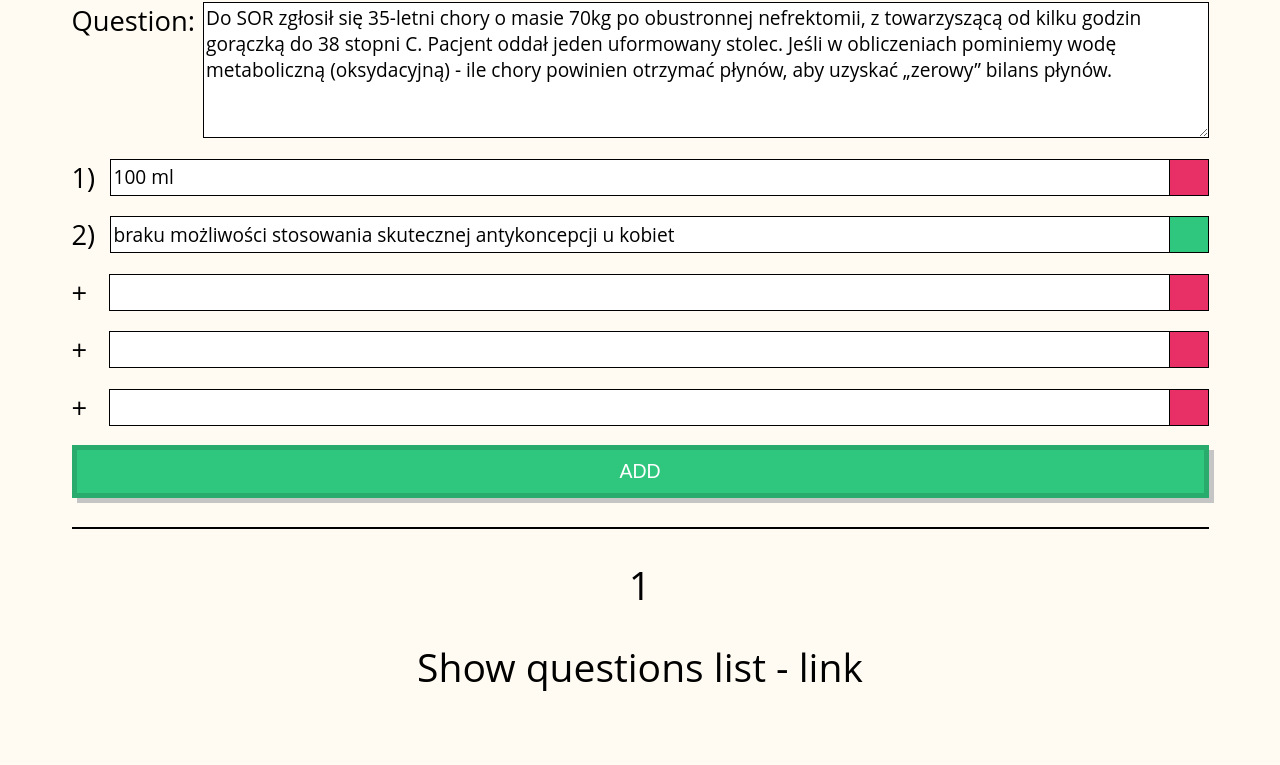
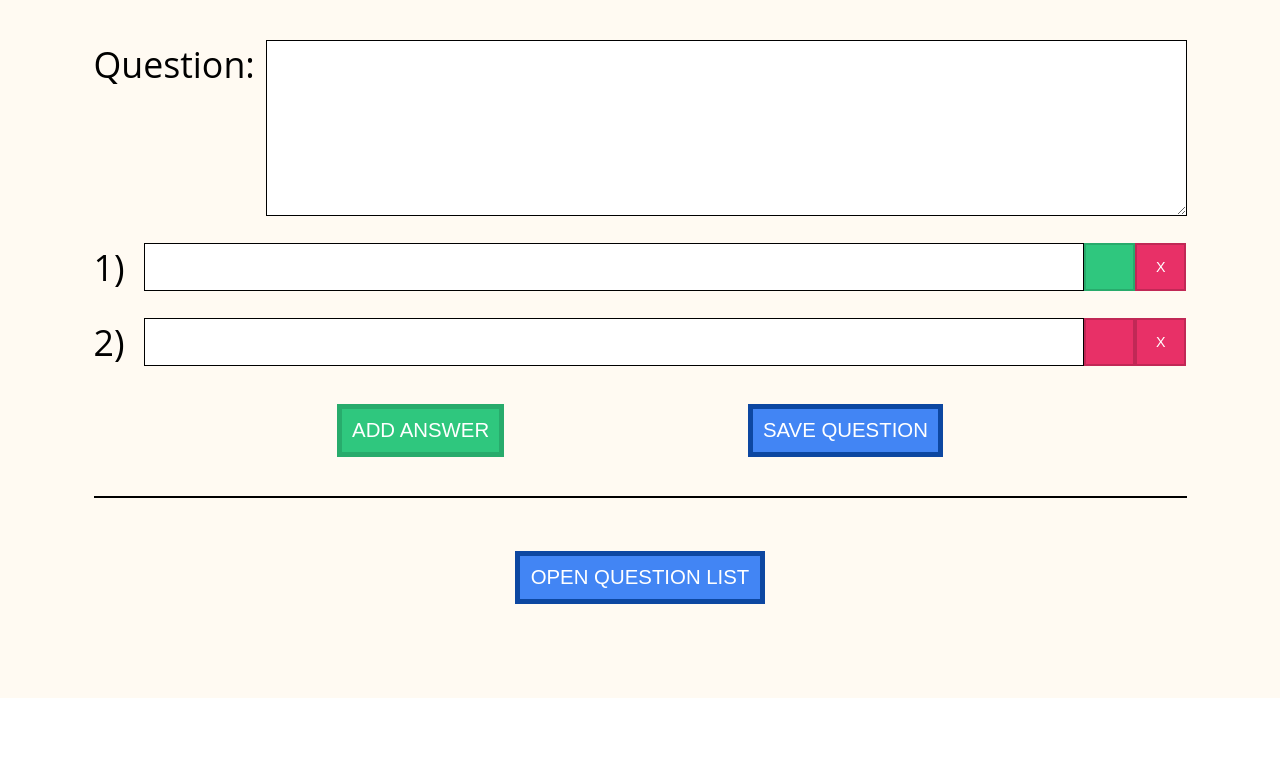
Before and after one commit to ZooMic/real-projects, a React app in the folder quizit/: page /edit/1 in a window 1280 px wide. Shown: the part 244-1009 px from the top of the page. After the commit the page ends 942 px from the top, so only its background shows below. Built offline with nearby package versions, Linux system fonts and the light colour scheme.

Commit message:
quizit: Mid size changes - firebase init, before major refactor

```diff
--- a/quizit/src/components/Button/Button.js
+++ b/quizit/src/components/Button/Button.js
@@ -2,7 +2,7 @@ import React from 'react';
 import classNames from 'classnames';
 import { getSizeStyle, MEDIUM } from './size.helper';
 import { getColorStyle, POSITIVE, DISABLED } from './color.helper';
-import { btn } from './Button.module.css';
+import { btn, simple } from './Button.module.css';
 
 const Button = (props) => {
     const {
@@ -13,6 +13,8 @@ const Button = (props) => {
         className = '',
         onClick,
         onDisabledClicked,
+        isSimple = true,
+        ...rest
     } = props;
 
     const handleClick = event => {
@@ -29,6 +31,7 @@ const Button = (props) => {
 
     const styles = classNames(
         btn,
+        isSimple ? simple : '',
         getSizeStyle(size),
         getColorStyle(disabled ? DISABLED : color),
         className,
@@ -38,6 +41,7 @@ const Button = (props) => {
         <button
             className={styles}
             onClick={handleClick}
+            {...rest}
         >
             {children}
         </button>
--- a/quizit/src/components/Button/Button.module.css
+++ b/quizit/src/components/Button/Button.module.css
@@ -5,9 +5,10 @@
     padding: 0.5em;
     text-align: center;
     border: 5px solid;
-    box-shadow: 5px 5px #c5c5c5;
     color: white;
     transition: 0.05s linear;
+    box-shadow: 5px 5px #c5c5c5;
+
 }
 
 .btn:active {
@@ -15,8 +16,20 @@
     box-shadow: 0px 0px #c5c5c5;
 }
 
+.simple {
+    box-shadow: 0px 0px #c5c5c5;
+}
+
+.simple:active {
+    transform: scale(1.1, 1.1);
+}
+
 /* SIZE HELPER */
-.small { font-size: 0.5em; }
+.xsmall {
+    font-size: 0.4em;
+    border: 2px solid;
+}
+.small { font-size: 0.4em; }
 .medium { font-size: 0.8em; }
 .big { font-size: 1em; }
 
--- /dev/null
+++ b/quizit/src/components/Button/ButtonsGroup.js
@@ -0,0 +1,6 @@
+import React from 'react';
+import { group } from './ButtonsGroup.module.css';
+
+const ButtonsGroup = ({ children }) => (<div className={group}>{children}</div>)
+
+export default ButtonsGroup;
--- /dev/null
+++ b/quizit/src/components/Button/ButtonsGroup.module.css
@@ -0,0 +1,6 @@
+.group {
+    display: flex;
+    flex-direction: row;
+    justify-content: space-evenly;
+    width: 100%;
+}
--- a/quizit/src/components/Button/size.helper.js
+++ b/quizit/src/components/Button/size.helper.js
@@ -1,11 +1,13 @@
-import { small, medium, big } from './Button.module.css';
+import { xsmall, small, medium, big } from './Button.module.css';
 
+const XSMALL = -1;
 const SMALL = 0;
 const MEDIUM = 1;
 const BIG = 2;
 
 const getSizeStyle = size => {
     switch (size) {
+        case XSMALL: return xsmall;
         case SMALL: return small;
         case MEDIUM: return medium;
         case BIG: return big;
@@ -13,4 +15,4 @@ const getSizeStyle = size => {
     }
 }
 
-export { getSizeStyle, SMALL, MEDIUM, BIG }
+export { getSizeStyle, XSMALL, SMALL, MEDIUM, BIG }
--- a/quizit/src/components/MainLayout/MainLayout.module.css
+++ b/quizit/src/components/MainLayout/MainLayout.module.css
@@ -1,7 +1,7 @@
 .outer {
     background-color: #282c34;
     display: flex;
-    font-size: calc(10px + 2vmin);
+    font-size: calc(10px + 3vmin);
     justify-content: center;
     min-height: 100vh;
 }
--- a/quizit/src/components/SupTitle/SupTitle.js
+++ b/quizit/src/components/SupTitle/SupTitle.js
@@ -1,9 +1,8 @@
 import React from 'react'
 import { underline } from './SupTitle.module.css'
 
-const spaces = '   ';
 const SupTitle = ({ children }) => {
-    return <h1 className={underline}>{spaces}{children}</h1>
+    return <h1 className={underline}>{children}</h1>
 }
 
 export default SupTitle;
--- a/quizit/src/components/SupTitle/SupTitle.module.css
+++ b/quizit/src/components/SupTitle/SupTitle.module.css
@@ -9,4 +9,6 @@
         -2px -2px #fffaf2;
     width: 100%;
     white-space: pre;
+    font-size:1.5em;
+    text-align: center;
 }
--- a/quizit/src/containers/AddPage/AddPage.js
+++ b/quizit/src/containers/AddPage/AddPage.js
@@ -1,10 +1,11 @@
-import React, { Fragment, useState, useEffect } from 'react'
+import React, { Fragment, useState, useEffect } from 'react';
 import { NavLink, useHistory } from "react-router-dom";
-import SubLayout from '../../components/SupLayout/';
-import SupTitle from '../../components/SupTitle/';
-import SupContent from '../../components/SupContent/';
-import Modal from '../../components/Modal/';
-import { useTextValidator, useRouteNormalizer } from '../../custom-hooks/';
+import SubLayout from '../../components/SupLayout';
+import SupTitle from '../../components/SupTitle';
+import SupContent from '../../components/SupContent';
+import Modal from '../../components/Modal';
+import { useTextValidator, useRouteNormalizer } from '../../custom-hooks';
+import useQuizActions from '../../reducers/quizes/quizesActions';
 import { error, submitBtn, warning, asterixMessage, available, disabled, warningBtn, input } from './AddPage.module.css';
 
 
@@ -18,6 +19,7 @@ const AddPage = () => {
     const quizNameIsValid = useTextValidator(quizName, [/^[A-Za-z0-9 _]*[A-Za-z0-9][A-Za-z0-9 _]*$/, /^\S+(?: \S+)*$/])
     const normalizedQuizName = useRouteNormalizer(quizName)
     const history = useHistory();
+    const { addQuiz } = useQuizActions();
 
     const onQuizNameChanged = event => {
         const newQuizName = event.target.value;
@@ -28,16 +30,23 @@ const AddPage = () => {
     }
 
     const navLinkHandler = (event) => {
+        event.preventDefault();
         if (!quizNameIsValid) {
-            event.preventDefault();
             setStartedWritting(true)
-            return
+            return;
         }
         if (quizExist) {
-            event.preventDefault();
-            // TODO - add modal with question, if result possitive trigger bellow
-            history.push(`/edit/${normalizedQuizName}`)
+            // TODO - switch confirm modal, to custom modal component
+            const userAllowedToOverride = window.confirm('This quiz name already exist, do you want to override? You will loose all questions in previous version.')
+            if (!userAllowedToOverride) {
+                return;
+            }
         }
+        addQuiz({
+            name: quizName,
+            key: normalizedQuizName,
+        });
+        history.push(`/edit/${normalizedQuizName}`)
     }
 
     useEffect(() => {
--- a/quizit/src/containers/EditQuizPage/EditQuizPage.js
+++ b/quizit/src/containers/EditQuizPage/EditQuizPage.js
@@ -1,12 +1,13 @@
-import React from 'react';
+import React, { useState } from 'react';
 import { useParams } from 'react-router-dom';
 import SubLayout from '../../components/SupLayout';
 import SupTitle from '../../components/SupTitle';
 import SupContent from '../../components/SupContent';
 import SupSpliter from '../../components/SupSpliter';
-import Button, { SMALL } from '../../components/Button';
+import Button, { Group, XSMALL, SMALL, NEUTRAL, NEGATIVE, POSITIVE } from '../../components/Button';
+import { useQuizSelector } from '../../reducers/quizes/quizesSelectors';
 
-import { contentWrapper, inputWrapper, bordered, checkboxButton, green, red, addBtn } from './EditQuizPage.module.css';
+import { contentWrapper, inputWrapper, bordered, sideBtn, checkboxButton, green, red, grey, addBtn, removeBtn } from './EditQuizPage.module.css';
 
 const mock = {
     question: 'Do SOR zgłosił się 35-letni chory o masie 70kg po obustronnej nefrektomii, z towarzyszącą od kilku godzin gorączką do 38 stopni C. Pacjent oddał jeden uformowany stolec. Jeśli w obliczeniach pominiemy wodę metaboliczną (oksydacyjną) - ile chory powinien otrzymać płynów, aby uzyskać „zerowy” bilans płynów.',
@@ -18,44 +19,86 @@ const mock = {
 
 const EditQuizPage = () => {
     const { quizId } = useParams();
+    const { name } = useQuizSelector(quizId);
+    const [question, setQuestion] = useState('');
+    const [answers, setAnswers] = useState([{ text: '', correct: true }, { text: '', correct: false }]);
+
+    const handleQuestionChange = event => {
+        const value = event.target.value;
+        setQuestion(value);
+    };
+
+    const handleAnswerChange = event => {
+        const value = event.target.value;
+        const answerId = event.target.name;
+        const answer = answers[answerId];
+        const newAnswers = [...answers];
+        if (answer) {
+            newAnswers[answerId] = { ...answer, text: value };
+        } else {
+            newAnswers.push({
+                text: value,
+                correct: false,
+            });
+        }
+        setAnswers(newAnswers);
+    }
+
+    const handleAnswerButton = event => {
+        const answerId = event.target.name;
+        const answer = answers[answerId];
+        if (answer) {
+            const newAnswers = [...answers];
+            newAnswers[answerId] = { ...answer, correct: !answer.correct };
+            setAnswers(newAnswers);
+        }
+    }
+
+    const handleAddAnswer = () => {
+        const newAnswers = [...answers, {
+            text: '',
+            correct: false,
+            removeOnBlue: true,
+        }];
+        setAnswers(newAnswers)
+    }
+
+    const handleRemoveAnswer = event => {
+        const answerId = event.target.name;
+        const answer = answers[answerId];
+        if (answer) {
+            const newAnswers = [...answers];
+            newAnswers.splice(Number(answerId), 1);
+            setAnswers(newAnswers);
+        }
+
+    }
+
     return (
         <SubLayout>
             <SupTitle>Edit questions</SupTitle>
             <SupContent className={contentWrapper}>
                 <div className={inputWrapper}>
                     <label htmlFor="question">Question:</label>
-                    <textarea className={bordered} id="question" rows="5" value={mock.question}></textarea>
+                    <textarea className={bordered} id="question" rows="5" value={question} onChange={handleQuestionChange}></textarea>
                 </div>
-                <div className={inputWrapper}>
-                    <label htmlFor="answer1">1)&nbsp;</label>
-                    <input className={bordered} type="text" name="answer1" id="answer1" value={mock.answers[0].text}/>
-                    <button className={`${checkboxButton} ${mock.answers[0].correct ? green: red}`} />
-                </div>
-                <div className={inputWrapper}>
-                    <label htmlFor="answer1">2)&nbsp;</label>
-                    <input className={bordered} type="text" name="answer1" id="answer1" value={mock.answers[1].text}/>
-                    <button className={`${checkboxButton} ${mock.answers[1].correct ? green: red}`} />
-                </div>
-                <div className={inputWrapper}>
-                    <label htmlFor="answer1">+&nbsp;&nbsp;</label>
-                    <input className={bordered} type="text" name="answer1" id="answer1" />
-                    <button className={`${checkboxButton} ${red}`} />
-                </div>
-                <div className={inputWrapper}>
-                    <label htmlFor="answer1">+&nbsp;&nbsp;</label>
-                    <input className={bordered} type="text" name="answer1" id="answer1" />
-                    <button className={`${checkboxButton} ${red}`} />
-                </div>
-                <div className={inputWrapper}>
-                    <label htmlFor="answer1">+&nbsp;&nbsp;</label>
-                    <input className={bordered} type="text" name="answer1" id="answer1" />
-                    <button className={`${checkboxButton} ${red}`} />
-                </div>
-                <Button size={SMALL} className={addBtn}>ADD</Button>
+                {
+                    answers.map(({ text, correct }, id) => (
+                        <div className={inputWrapper} key={`answer-${id}`}>
+                            <label htmlFor={id}>{id + 1})&nbsp;</label>
+                            <input className={bordered} type="text" name={id} id={id} value={text} onChange={handleAnswerChange} />
+                            <Button size={XSMALL} color={correct ? POSITIVE : NEGATIVE} onClick={handleAnswerButton} name={id} className={sideBtn}/>
+                            <Button size={XSMALL} color={NEGATIVE} onClick={handleRemoveAnswer} name={id} className={sideBtn}>X</Button>
+                        </div>
+                    ))
+                }
+                <Group>
+                    <Button size={SMALL} onClick={handleAddAnswer}>ADD ANSWER</Button>
+                    <Button size={SMALL} color={NEUTRAL} onClick={x => x}>SAVE QUESTION</Button>
+                </Group>
                 <SupSpliter/>
-                {/* TODO - change id to normal name, from redux state*/}
-                <span>{quizId}</span>
-                <span>Show questions list - link</span>
+                <span>{name}</span>
+                <Button size={SMALL} color={NEUTRAL} onClick={x => x}>Open question list</Button>
             </SupContent>
         </SubLayout>
     )
--- a/quizit/src/containers/EditQuizPage/EditQuizPage.module.css
+++ b/quizit/src/containers/EditQuizPage/EditQuizPage.module.css
@@ -34,14 +34,28 @@
 }
 
 .green {
-    background-color: #2fc77e
+    background-color: #2fc77e;
 }
 
 .red {
-    background-color: #e83067
+    background-color: #e83067;
+}
+
+.grey {
+    background-color: #989898;
 }
 
 .addBtn {
     margin: 1em 0em 0em 0em;
     width: 100%;
 }
+
+.removeBtn {
+    color: red;
+    border-color: red;
+    margin-left: 2px;
+}
+
+.sideBtn {
+    width: 4em;
+}
--- /dev/null
+++ b/quizit/src/reducers/quizes/quizesActions.js
@@ -0,0 +1,18 @@
+import { useDispatch } from 'react-redux';
+import { ADD_QUIZ } from './quizesReducer';
+
+export default () => {
+    const dispatch = useDispatch();
+
+    const addQuiz = quiz => {
+        dispatch({
+            quiz,
+            type: ADD_QUIZ,
+            questions: [],
+        });
+    }
+
+    return {
+        addQuiz,
+    }
+}
--- /dev/null
+++ b/quizit/src/reducers/quizes/quizesSelectors.js
@@ -0,0 +1,3 @@
+import { useSelector } from "react-redux";
+
+export const useQuizSelector = quizKey => useSelector(({ quizes }) => quizes.quizes.find(({ key }) => key === quizKey ) || {})
--- a/quizit/src/reducers/store.js
+++ b/quizit/src/reducers/store.js
@@ -1,6 +1,9 @@
 import { combineReducers, createStore } from 'redux';
-import quizes from './quizesReducer';
+import quizes from './quizes/quizesReducer';
 
 const rootReducer = combineReducers({ quizes });
-const store = createStore(rootReducer);
+const store = createStore(
+    rootReducer,
+    window.__REDUX_DEVTOOLS_EXTENSION__ && window.__REDUX_DEVTOOLS_EXTENSION__()
+);
 export default store;
```
Also changed, not shown: quizit/src/components/Button/index.js (+5 -3 lines), quizit/src/index.js (+6 -5 lines), quizit/src/reducers/quizes/quizesReducer.js (renamed from quizit/src/reducers/quizesReducer.js, +11 -1 lines), quizit/firebase.json (added), quizit/public/manifest.json.
